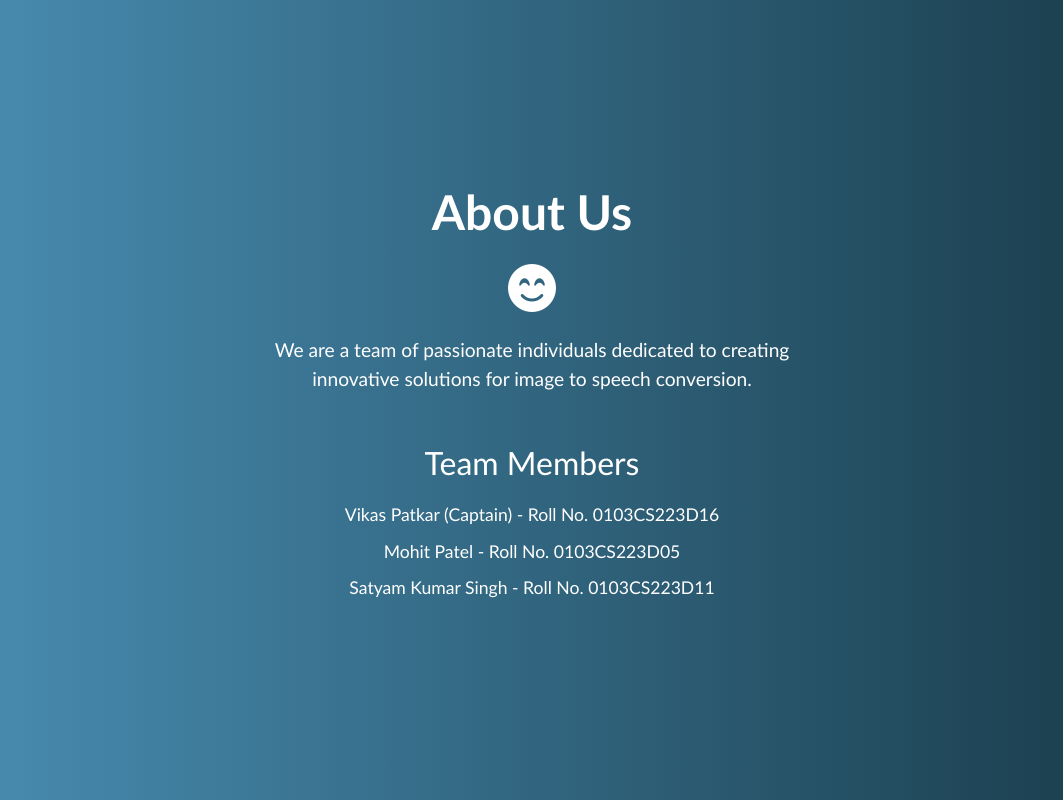
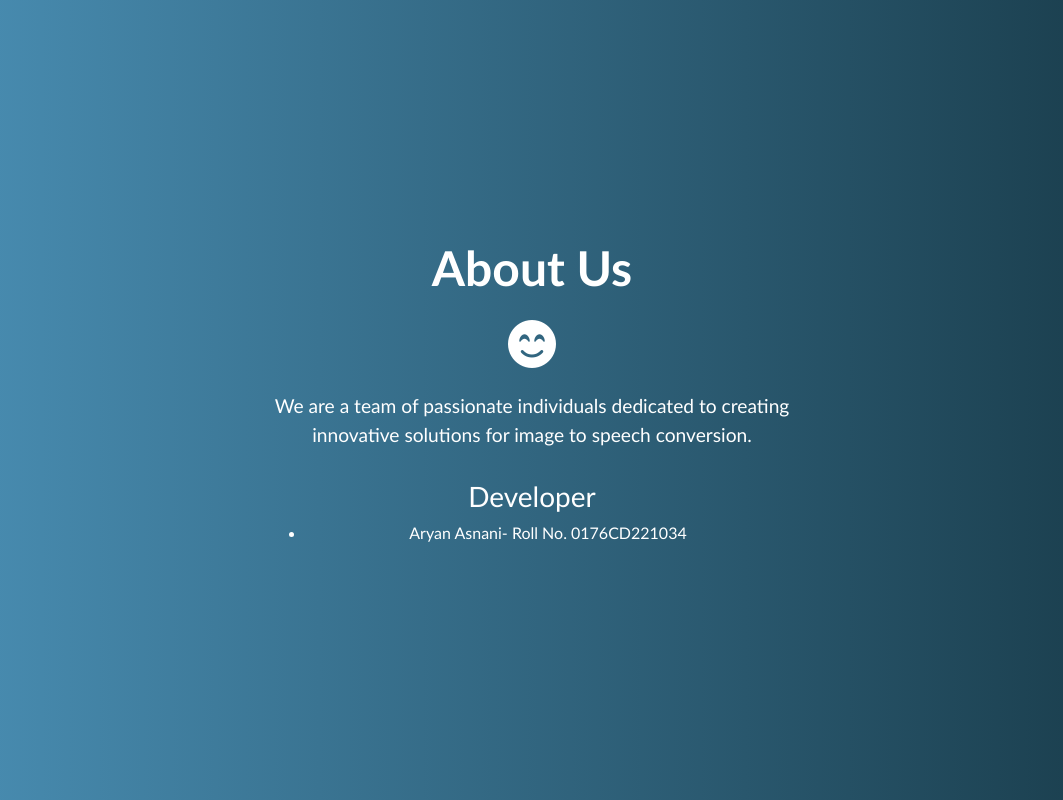
Before and after one commit to aryanasnani27/Image-to-Speech, a Flask app: page /about in a window 1280 px wide. Shown: the whole page, without its empty margins (108-1171 px from the left). Run offline with Flask 3, Linux system fonts and the light colour scheme; some libraries are stand-ins or nearby versions.

Commit message:
Update about.html

```diff
--- a/templates/about.html
+++ b/templates/about.html
@@ -24,12 +24,10 @@
                     <i class="fas fa-smile-beam fa-3x mb-4"></i>
                     <p class="lead">We are a team of passionate individuals dedicated to creating innovative solutions
                         for image to speech conversion.</p>
-                    <div class="team-members">
-                        <h3>Team Members</h3>
+                    <div class="about-developer">
+                        <h3>Developer</h3>
                         <ul>
-                            <li>Vikas Patkar (Captain) - Roll No. 0103CS223D16</li>
-                            <li>Mohit Patel - Roll No. 0103CS223D05</li>
-                            <li>Satyam Kumar Singh - Roll No. 0103CS223D11</li>
+                            <li>Aryan Asnani- Roll No. 0176CD221034</li>
                         </ul>
                     </div>
                 </div>
```
